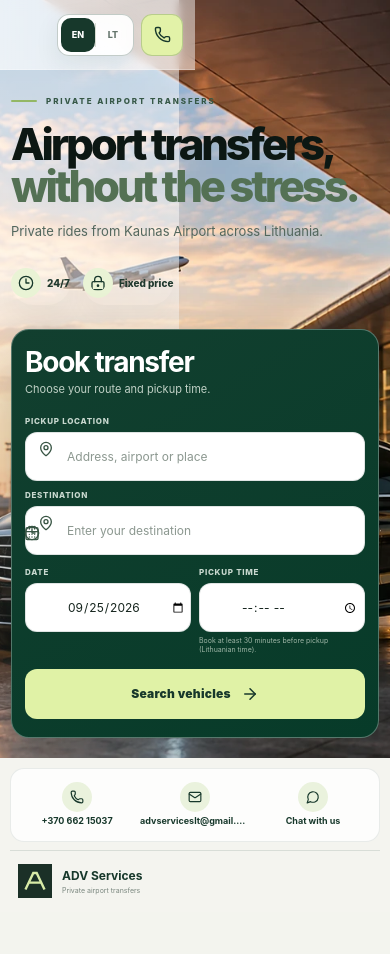
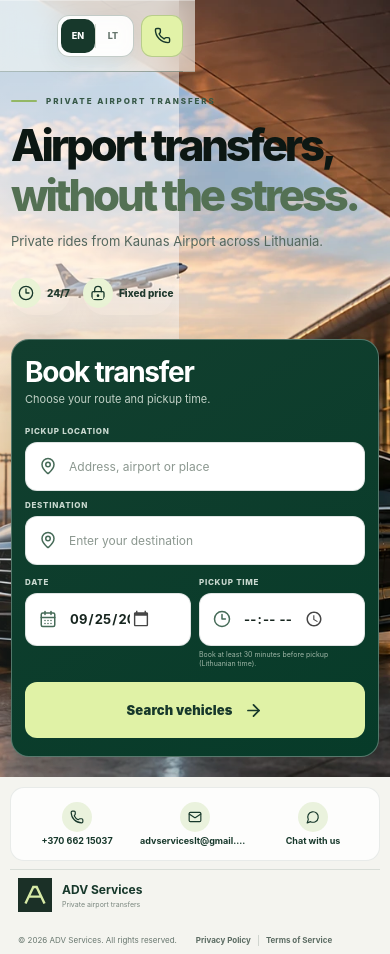
Before and after one commit to Zflex091/ADV-Transfers, a React (Vite) app: page / in a window 390 px wide. Before the commit the page ends 912 px from the top, so only its background shows below. Built offline with nearby package versions, Linux system fonts and the light colour scheme.

Commit message:
Polish homepage symmetry and booking form

```diff
--- a/src/App.tsx
+++ b/src/App.tsx
@@ -1219,6 +1219,10 @@ export default function App() {
               <span><CarFront aria-hidden="true" />{language === "lt" ? "Profesionalūs vairuotojai" : "Professional drivers"}</span>
             </div>
 
+            <div className="hero-payment-note" aria-label={language === "lt" ? "Atsiskaitymo būdai" : "Payment options"}>
+              <span><CreditCard aria-hidden="true" />{language === "lt" ? "Stripe internetu" : "Stripe online"}</span>
+              <span><Banknote aria-hidden="true" />{language === "lt" ? "Mokėjimas automobilyje" : "Pay in car"}</span>
+            </div>
 
           </section>
         )}
--- a/src/home-reference.css
+++ b/src/home-reference.css
@@ -355,3 +355,206 @@
   .site-shell[data-booking-step="1"] .hero-copy h1{font-size:clamp(35px,11.2vw,44px) !important}
   .site-shell[data-booking-step="1"] .hero-trust span:nth-child(3){display:none !important}
 }
+
+
+/* ============================================================
+   FINAL POLISH — symmetry / alignment pass requested 2026-09-25
+   ============================================================ */
+
+/* One continuous glass header: logo left, controls right, subtle divider. */
+.site-shell[data-booking-step="1"] .site-header{
+  display:flex !important;
+  align-items:center !important;
+  justify-content:space-between !important;
+  gap:24px !important;
+  min-height:88px !important;
+  padding-top:12px !important;
+  padding-bottom:12px !important;
+  background:rgba(246,248,242,.46) !important;
+  border-bottom:1px solid rgba(23,56,43,.18) !important;
+  box-shadow:0 1px 0 rgba(255,255,255,.34) inset !important;
+  backdrop-filter:blur(16px) saturate(120%) !important;
+  -webkit-backdrop-filter:blur(16px) saturate(120%) !important;
+}
+.site-shell[data-booking-step="1"] .site-header::after{
+  content:"";
+  position:absolute;
+  left:max(34px,calc((100vw - 1450px)/2 + 28px));
+  right:max(34px,calc((100vw - 1450px)/2 + 28px));
+  bottom:-1px;
+  height:1px;
+  background:linear-gradient(90deg,rgba(23,56,43,.28),rgba(23,56,43,.10),rgba(23,56,43,.28));
+  pointer-events:none;
+}
+.site-shell[data-booking-step="1"] .brand{
+  flex:0 0 auto !important;
+  display:inline-flex !important;
+  align-items:center !important;
+}
+.site-shell[data-booking-step="1"] .header-actions{
+  flex:0 0 auto !important;
+  margin-left:auto !important;
+  display:flex !important;
+  align-items:center !important;
+  justify-content:flex-end !important;
+}
+
+/* Give the two headline lines actual breathing room. */
+.site-shell[data-booking-step="1"] .hero-copy h1{
+  line-height:.99 !important;
+}
+.site-shell[data-booking-step="1"] .hero-copy h1 em{
+  display:inline-block !important;
+  margin-top:10px !important;
+}
+
+/* Payment options belong to the hero, but stay visually quiet. */
+.site-shell[data-booking-step="1"] .hero-payment-note{
+  margin-top:15px !important;
+  display:flex !important;
+  align-items:center !important;
+  flex-wrap:wrap !important;
+  gap:10px !important;
+  color:#28463a !important;
+}
+.site-shell[data-booking-step="1"] .hero-payment-note span{
+  min-height:34px !important;
+  padding:7px 11px !important;
+  display:inline-flex !important;
+  align-items:center !important;
+  gap:7px !important;
+  border:1px solid rgba(23,56,43,.10) !important;
+  border-radius:999px !important;
+  background:rgba(241,248,216,.72) !important;
+  font-size:10px !important;
+  font-weight:800 !important;
+  backdrop-filter:blur(5px) !important;
+}
+.site-shell[data-booking-step="1"] .hero-payment-note svg{
+  width:15px !important;
+  height:15px !important;
+  color:#17382b !important;
+}
+/* Keep only the old decorative car hidden. */
+.site-shell[data-booking-step="1"] .hero-car{display:none !important;}
+
+/* Form control geometry: all leading icons are mathematically centered. */
+.site-shell[data-booking-step="1"] .input-icon{
+  position:relative !important;
+  display:flex !important;
+  align-items:center !important;
+}
+.site-shell[data-booking-step="1"] .input-icon>svg{
+  position:absolute !important;
+  z-index:4 !important;
+  left:16px !important;
+  top:50% !important;
+  width:20px !important;
+  height:20px !important;
+  margin:0 !important;
+  transform:translateY(-50%) !important;
+  color:#466b58 !important;
+  pointer-events:none !important;
+}
+.site-shell[data-booking-step="1"] .input-icon input,
+.site-shell[data-booking-step="1"] .place-input-shell input{
+  padding-left:49px !important;
+  padding-right:42px !important;
+}
+.site-shell[data-booking-step="1"] input[type="date"],
+.site-shell[data-booking-step="1"] input[type="time"]{
+  min-height:57px !important;
+  font-size:15px !important;
+  font-weight:750 !important;
+  letter-spacing:.01em !important;
+  color:#17251f !important;
+}
+.site-shell[data-booking-step="1"] input[type="date"]::-webkit-calendar-picker-indicator,
+.site-shell[data-booking-step="1"] input[type="time"]::-webkit-calendar-picker-indicator{
+  width:18px !important;
+  height:18px !important;
+  margin:0 !important;
+  opacity:.72 !important;
+  cursor:pointer !important;
+}
+.site-shell[data-booking-step="1"] .place-input-actions{
+  top:50% !important;
+  transform:translateY(-50%) !important;
+}
+
+/* Stronger CTA, larger label + arrow, while preserving the same proportions. */
+.site-shell[data-booking-step="1"] .primary{
+  min-height:62px !important;
+  gap:12px !important;
+  font-size:15px !important;
+  letter-spacing:.01em !important;
+}
+.site-shell[data-booking-step="1"] .primary svg{
+  width:21px !important;
+  height:21px !important;
+  stroke-width:2.2 !important;
+}
+
+/* Footer legal row: readable, balanced and separated. */
+.site-shell[data-booking-step="1"] .footer-bottom{
+  gap:18px !important;
+  font-size:10px !important;
+  line-height:1.35 !important;
+  color:#68776f !important;
+}
+.site-shell[data-booking-step="1"] .footer-bottom>span:first-child{
+  font-size:10px !important;
+  white-space:nowrap !important;
+}
+.site-shell[data-booking-step="1"] .footer-legal{
+  display:flex !important;
+  align-items:center !important;
+  gap:0 !important;
+}
+.site-shell[data-booking-step="1"] .footer-legal a{
+  padding:0 10px !important;
+  color:#5c6c63 !important;
+  font-size:10px !important;
+  font-weight:650 !important;
+  text-decoration:none !important;
+  white-space:nowrap !important;
+}
+.site-shell[data-booking-step="1"] .footer-legal a+a{
+  border-left:1px solid rgba(23,56,43,.16) !important;
+}
+.site-shell[data-booking-step="1"] .footer-legal a:hover{text-decoration:underline !important;}
+
+@media(max-width:720px){
+  .site-shell[data-booking-step="1"] .site-header{
+    min-height:72px !important;
+    padding:9px 12px !important;
+    gap:10px !important;
+    background:rgba(247,248,243,.58) !important;
+    backdrop-filter:blur(14px) saturate(120%) !important;
+    -webkit-backdrop-filter:blur(14px) saturate(120%) !important;
+  }
+  .site-shell[data-booking-step="1"] .site-header::after{left:12px;right:12px;}
+  .site-shell[data-booking-step="1"] .hero-copy h1 em{margin-top:7px !important;}
+  .site-shell[data-booking-step="1"] .hero-payment-note{margin-top:12px !important;gap:7px !important;}
+  .site-shell[data-booking-step="1"] .hero-payment-note span{min-height:30px !important;padding:6px 9px !important;font-size:9px !important;}
+  .site-shell[data-booking-step="1"] .input-icon>svg{left:14px !important;width:18px !important;height:18px !important;}
+  .site-shell[data-booking-step="1"] .input-icon input,
+  .site-shell[data-booking-step="1"] .place-input-shell input{padding-left:43px !important;padding-right:38px !important;}
+  .site-shell[data-booking-step="1"] input[type="date"],
+  .site-shell[data-booking-step="1"] input[type="time"]{min-height:53px !important;font-size:13px !important;font-weight:750 !important;}
+  .site-shell[data-booking-step="1"] .primary{min-height:56px !important;font-size:13px !important;}
+  .site-shell[data-booking-step="1"] .primary svg{width:19px !important;height:19px !important;}
+
+  /* Keep copyright/legal visible on phones instead of silently removing it. */
+  .site-shell[data-booking-step="1"] .footer-bottom{
+    grid-column:1 !important;
+    display:flex !important;
+    flex-wrap:wrap !important;
+    justify-content:flex-start !important;
+    gap:7px 12px !important;
+    margin-top:5px !important;
+    font-size:8px !important;
+  }
+  .site-shell[data-booking-step="1"] .footer-bottom>span:first-child{font-size:8px !important;white-space:normal !important;}
+  .site-shell[data-booking-step="1"] .footer-legal a{padding:0 7px !important;font-size:8px !important;}
+}
```
